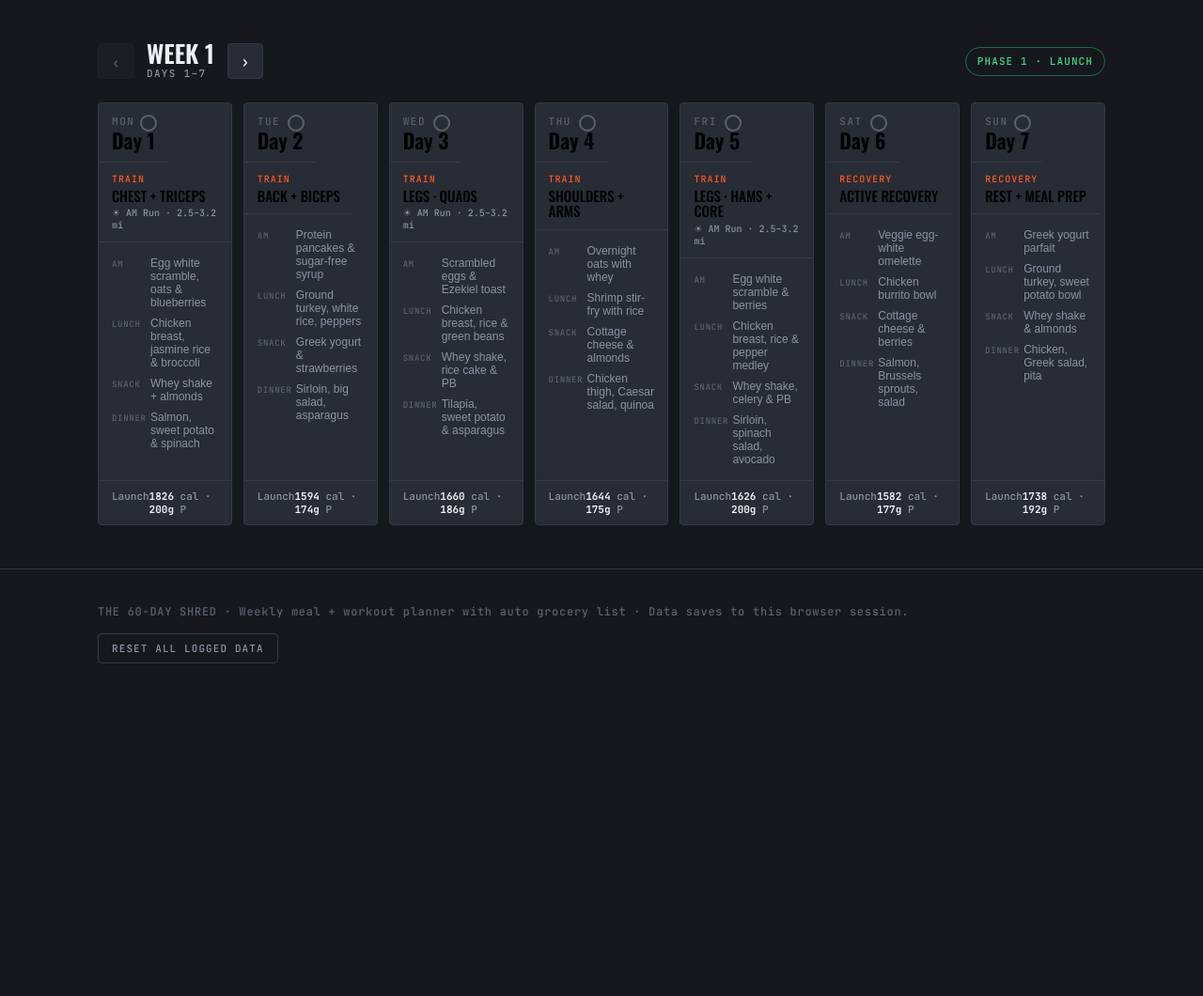
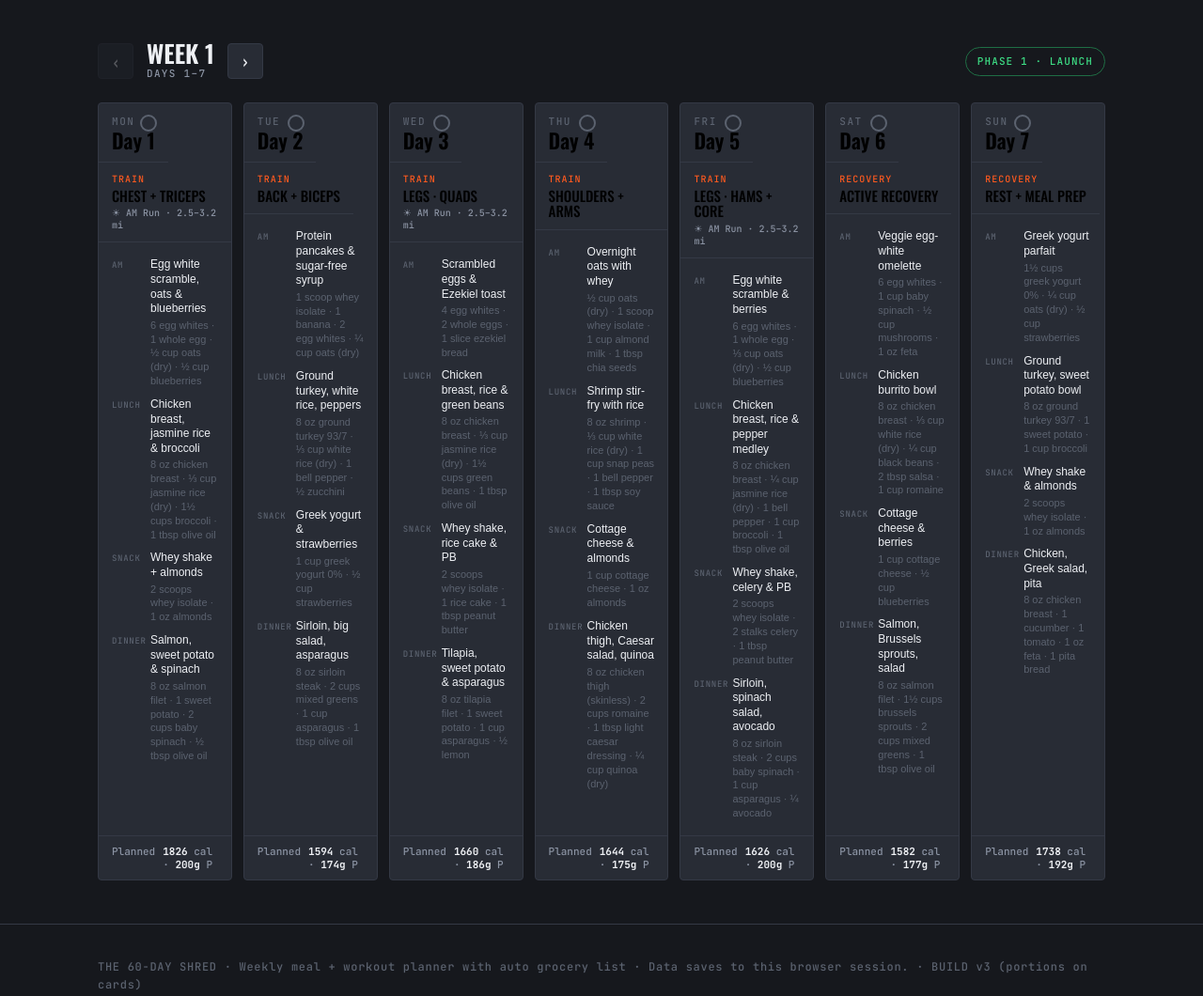
Before and after one commit to mkalna/Shred, a plain HTML site: page index.html in a window 1280 px wide. Shown: the part 555-1615 px from the top of the page at 94% size. Before the commit the page ends 1377 px from the top, so only its background shows below. Drawn offline with nearby package versions, Linux system fonts and the light colour scheme.

Commit message:
Add files via upload

```diff
--- a/index.html
+++ b/index.html
@@ -95,9 +95,12 @@
   .dc-wname{font-family:'Oswald',sans-serif;font-size:15px;text-transform:uppercase;font-weight:500;line-height:1.1;margin-top:3px}
   .dc-run{font-family:'JetBrains Mono',monospace;font-size:10px;color:var(--slate);margin-top:4px}
   .dc-meals{padding:11px 14px;flex:1}
-  .dc-meal{font-size:12px;color:var(--slate);padding:4px 0;display:flex;gap:7px;align-items:baseline}
+  .dc-meal{font-size:12px;color:var(--slate);padding:5px 0;display:flex;gap:7px;align-items:baseline}
   .dc-meal .mt{font-family:'JetBrains Mono',monospace;font-size:9px;color:var(--slate-2);text-transform:uppercase;letter-spacing:.08em;flex-shrink:0;width:34px}
-  .dc-cal{padding:9px 14px;border-top:1px solid var(--line);font-family:'JetBrains Mono',monospace;font-size:11px;color:var(--slate);display:flex;justify-content:space-between}
+  .dc-mealtext{display:flex;flex-direction:column;gap:2px}
+  .dc-mealname{color:var(--paper);line-height:1.3}
+  .dc-mealportions{font-size:11px;color:var(--slate-2);line-height:1.35}
+  .dc-cal{padding:9px 14px;border-top:1px solid var(--line);font-family:'JetBrains Mono',monospace;font-size:11px;color:var(--slate);display:flex;justify-content:space-between;gap:8px}
   .dc-cal b{color:var(--paper)}
 
   /* DAILY DETAIL (modal-ish inline) */
@@ -342,7 +345,7 @@
 
 <footer>
   <div class="wrap">
-    <div>THE 60-DAY SHRED · Weekly meal + workout planner with auto grocery list · Data saves to this browser session.</div>
+    <div>THE 60-DAY SHRED · Weekly meal + workout planner with auto grocery list · Data saves to this browser session. · BUILD v3 (portions on cards)</div>
     <button class="reset" id="resetBtn">Reset all logged data</button>
   </div>
 </footer>
@@ -507,9 +510,9 @@ function renderWeekGrid(){
         ${wo.run?'<div class="dc-run">☀ AM Run · 2.5–3.2 mi</div>':''}
       </div>
       <div class="dc-meals">
-        ${meals.map(m=>`<div class="dc-meal"><span class="mt">${m.tag}</span><span>${m.name}</span></div>`).join("")}
+        ${meals.map(m=>`<div class="dc-meal"><span class="mt">${m.tag}</span><span class="dc-mealtext"><span class="dc-mealname">${m.name}</span><span class="dc-mealportions">${portionText(m)}</span></span></div>`).join("")}
       </div>
-      <div class="dc-cal"><span>${isRefeed(d)?'⚡ Refeed':ph.name}</span><span><b>${cal}</b> cal · <b>${prot}g</b> P</span></div>`;
+      <div class="dc-cal"><span>${isRefeed(d)?'⚡ Refeed':'Planned'}</span><span><b>${cal}</b> cal · <b>${prot}g</b> P</span></div>`;
     card.addEventListener("click",()=>openDay(d));
     g.appendChild(card);
   });
```
